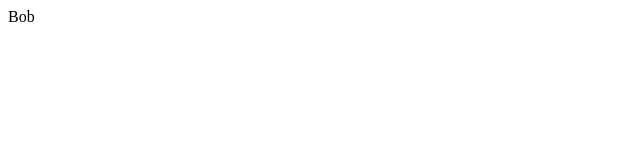
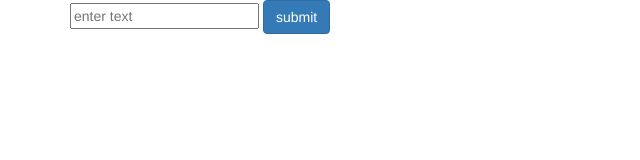
Before and after one commit to AllonSegall/MS-app, a website: page public/index.html in a window 1280 px wide. Shown: the whole page, without its empty margins (0-640 px from the left). Drawn offline with nearby package versions, Linux system fonts and the light colour scheme.

Commit message:
add bootstrap

```diff
--- a/public/index.html
+++ b/public/index.html
@@ -1,11 +1,19 @@
 <!DOCTYPE html>
 <html>
   <head>
+    <link rel="stylesheet" type="text/css" href="\bootstrap\dist\css\bootstrap.min.css">
     <title>MMSA</title>
   </head>
   <body ng-app="ng-app">
     <div ng-controller="mainCtrl">
-      {{test}}
+      <div class="container">
+        <div class="row">
+          <div class="col-md-12">
+            <input type="text" placeholder="enter text">
+            <button type="button" name="button" class="btn btn-primary">submit</button>
+          </div>
+        </div>
+      </div>
     </div>
 
 
```
